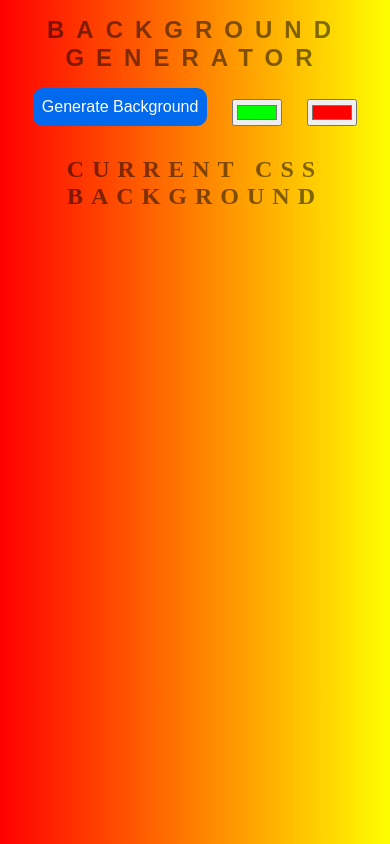
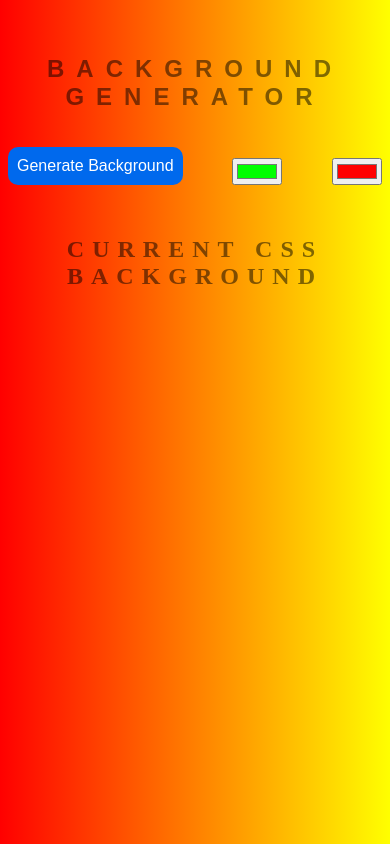
Before and after one commit to Eyosias1/background-generator-byeyos, a plain HTML site: page index.html in a window 390 px wide. Drawn offline with Linux system fonts and the light colour scheme.

Commit message:
checke3  responsiveness all mobiles

```diff
--- a/index.html
+++ b/index.html
@@ -7,6 +7,7 @@
   <title>Gradient Background</title>
 </head>
 <body id="gradient">
+  <div class="container1">
     <h1>Background Generator</h1>
     <div class="container">
       <a href="#" class="button-gen">Generate background</a>
@@ -15,6 +16,8 @@
     </div>
     <h2>Current CSS Background</h2>
     <h3></h3>
+  </div>
+
   <script type="text/Javascript" src="script.js"></script>
 </body>
 </html>
--- a/style.css
+++ b/style.css
@@ -48,6 +48,7 @@ h3 {
 }
 
 @media only screen and (max-width: 440px) {
+
   h1 {
     font-size: 1.5em;
   }
@@ -61,6 +62,19 @@ h3 {
     margin-bottom: 10px;
   }
   .container {
+    /* flex-wrap: wrap; */
+    display: flex;
+    justify-content: space-between;
+    width: 100%;
+  }
+
+  .container1 {
+    display: flex;
     flex-wrap: wrap;
+    /* justify-content: center; */
+    align-items: center;
+    align-items: flex-end;
+    height: 40vh;
+    padding: 10px 0 10px 0;
   }
 }
```
Lines whose indentation alone changed are shown as unchanged.
